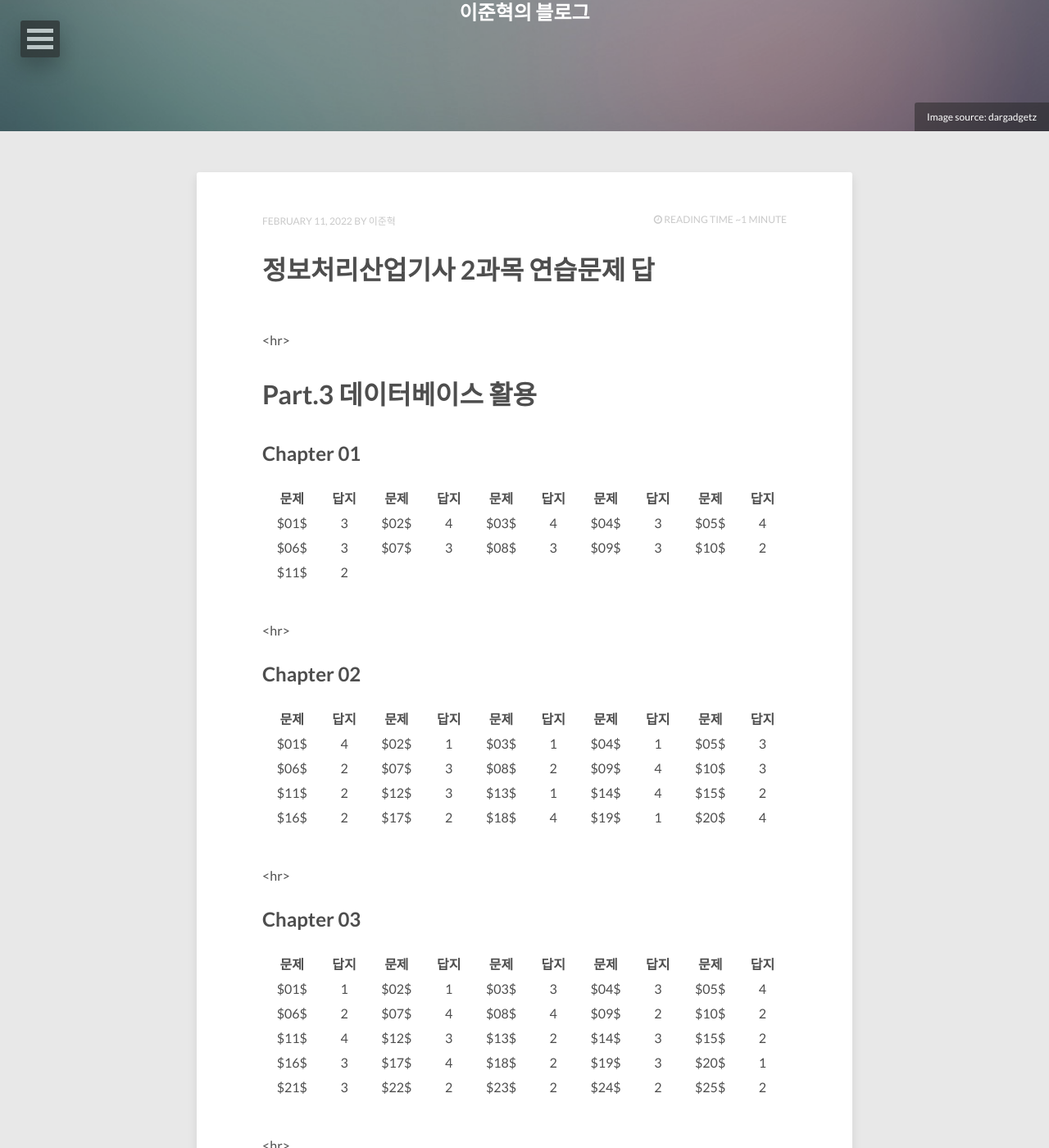
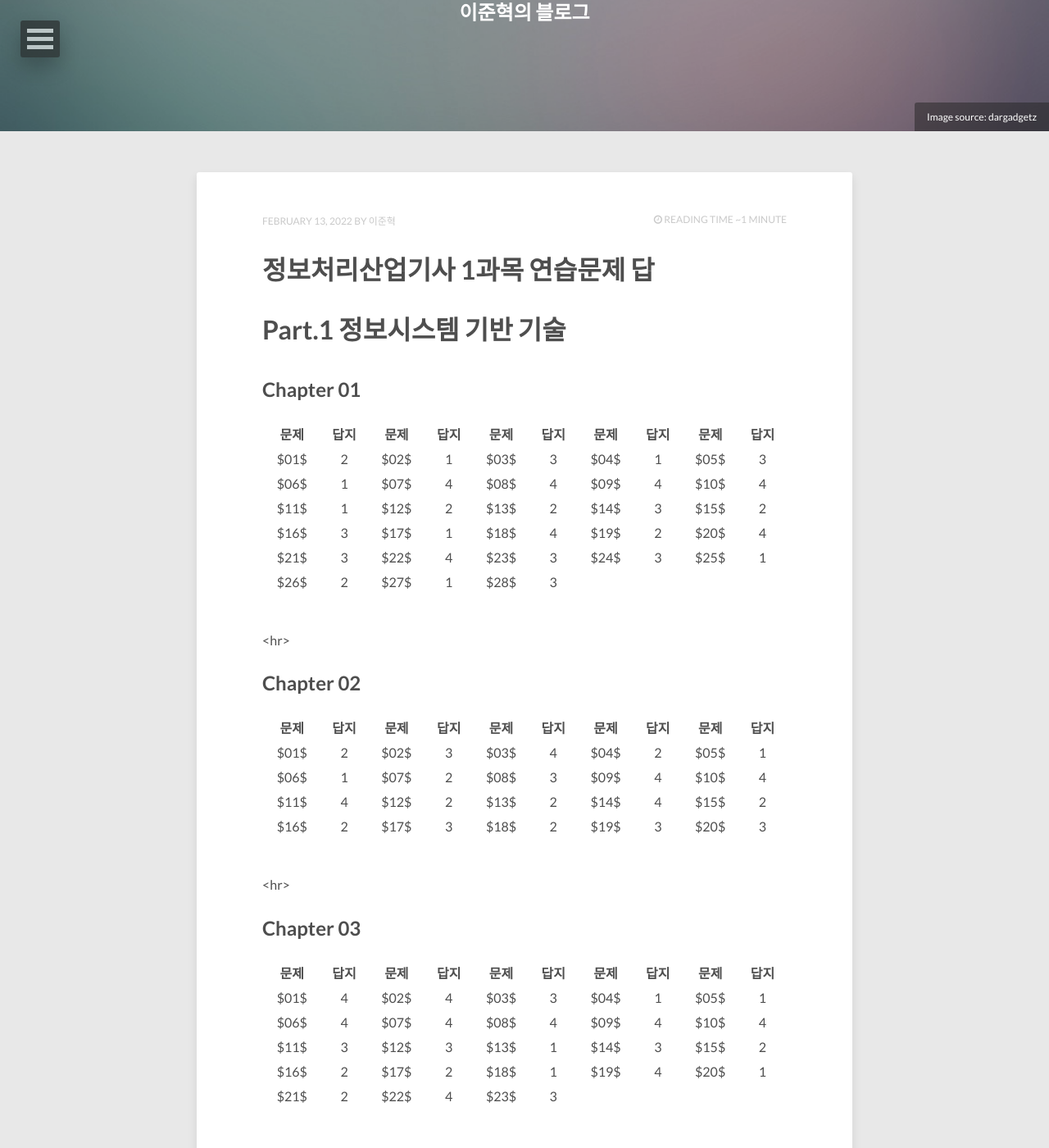
Before and after one commit to wnsgur9137/wnsgur9137.github.io, a Jekyll site: the page built from index.html, in a window 1280 px wide and 1400 px high, scrolled down 240 px. Shown: the whole window at 82% size. Built offline with Jekyll 4.4.1, drawn with Linux system fonts in a browser that asks for light colours; nearby versions of some CDN libraries; the list of posts is cut into pages by our own code; some of the changed text lies outside the part shown.

Commit message:
22-02-13-information_system_1

```diff
--- a/_posts/2022-02-11-database_study.md
+++ b/_posts/2022-02-11-database_study.md
@@ -1,12 +1,13 @@
 ---
 layout: post
-title: 정보처리산업기사 2과목 연습문제 답
-description: "정보처리산업기사 2과목 연습문제 답"
+title: 정보처리산업기사 3과목 연습문제 답
+description: "정보처리산업기사 3과목 연습문제 답"
 tags: [공부, 정보처리산업기사]
 comments: true
 ---
 
-<br><hr>
+<br>
+<hr>
 
 # Part.3 데이터베이스 활용
 
@@ -18,7 +19,8 @@ $01$|3|$02$|4|$03$|4|$04$|3|$05$|4
 $06$|3|$07$|3|$08$|3|$09$|3|$10$|2
 $11$|2
 
-<br><hr>
+<br>
+<hr>
 
 ## **Chapter 02**
 
@@ -29,7 +31,8 @@ $06$|2|$07$|3|$08$|2|$09$|4|$10$|3
 $11$|2|$12$|3|$13$|1|$14$|4|$15$|2
 $16$|2|$17$|2|$18$|4|$19$|1|$20$|4
 
-<br><hr>
+<br>
+<hr>
 
 ## **Chapter 03**
 
@@ -41,7 +44,8 @@ $11$|4|$12$|3|$13$|2|$14$|3|$15$|2
 $16$|3|$17$|4|$18$|2|$19$|3|$20$|1
 $21$|3|$22$|2|$23$|2|$24$|2|$25$|2
 
-<br><hr>
+<br>
+<hr>
 
 ## **Chapter 04**
 
@@ -50,7 +54,8 @@ $21$|3|$22$|2|$23$|2|$24$|2|$25$|2
 $01$|3|$02$|1|$03$|2|$04$|3|$05$|4
 $06$|2|$07$|3|$08$|3|$09$|1|$10$|3
 
-<br><hr>
+<br>
+<hr>
 
 ## **Chapter 05**
 
@@ -62,4 +67,5 @@ $11$|4|$12$|3|$13$|2|$14$|1|$15$|4
 $16$|2|$17$|1|$18$|2|$19$|2|$20$|3
 $21$|3
 
-<br><hr>
+<br>
+<hr>
--- /dev/null
+++ b/_posts/2022-02-13-information_system.md
@@ -0,0 +1,57 @@
+---
+layout: post
+title: 정보처리산업기사 1과목 연습문제 답
+description: "정보처리산업기사 1과목 연습문제 답"
+tags: [공부, 정보처리산업기사]
+comments: true
+---
+
+# Part.1 정보시스템 기반 기술
+
+## **Chapter 01**
+
+문제|답지|문제|답지|문제|답지|문제|답지|문제|답지
+:---:|:---:|:---:|:---:|:---:|:---:|:---:|:---:|:---:|:---:
+$01$|2|$02$|1|$03$|3|$04$|1|$05$|3
+$06$|1|$07$|4|$08$|4|$09$|4|$10$|4
+$11$|1|$12$|2|$13$|2|$14$|3|$15$|2
+$16$|3|$17$|1|$18$|4|$19$|2|$20$|4
+$21$|3|$22$|4|$23$|3|$24$|3|$25$|1
+$26$|2|$27$|1|$28$|3
+
+<br><hr>
+
+## **Chapter 02**
+
+문제|답지|문제|답지|문제|답지|문제|답지|문제|답지
+:---:|:---:|:---:|:---:|:---:|:---:|:---:|:---:|:---:|:---:
+$01$|2|$02$|3|$03$|4|$04$|2|$05$|1
+$06$|1|$07$|2|$08$|3|$09$|4|$10$|4
+$11$|4|$12$|2|$13$|2|$14$|4|$15$|2
+$16$|2|$17$|3|$18$|2|$19$|3|$20$|3
+
+<br><hr>
+
+## **Chapter 03**
+
+문제|답지|문제|답지|문제|답지|문제|답지|문제|답지
+:---:|:---:|:---:|:---:|:---:|:---:|:---:|:---:|:---:|:---:
+$01$|4|$02$|4|$03$|3|$04$|1|$05$|1
+$06$|4|$07$|4|$08$|4|$09$|4|$10$|4
+$11$|3|$12$|3|$13$|1|$14$|3|$15$|2
+$16$|2|$17$|2|$18$|1|$19$|4|$20$|1
+$21$|2|$22$|4|$23$|3
+
+<br><hr>
+
+## **Chapter 04**
+
+문제|답지|문제|답지|문제|답지|문제|답지|문제|답지
+:---:|:---:|:---:|:---:|:---:|:---:|:---:|:---:|:---:|:---:
+$01$|2|$02$|2|$03$|4|$04$|1|$05$|3
+$06$|2|$07$|4|$08$|2|$09$|2|$10$|3
+$11$|3|$12$|3|$13$|3|$14$|4|$15$|4
+$16$|3|$17$|3|$18$|3|$19$|1|$20$|2
+$21$|4|$22$|4
+
+<br><hr>
```
Also changed, not shown: _posts/2022-02-10-programing_lang.md (+2 -0 lines).
